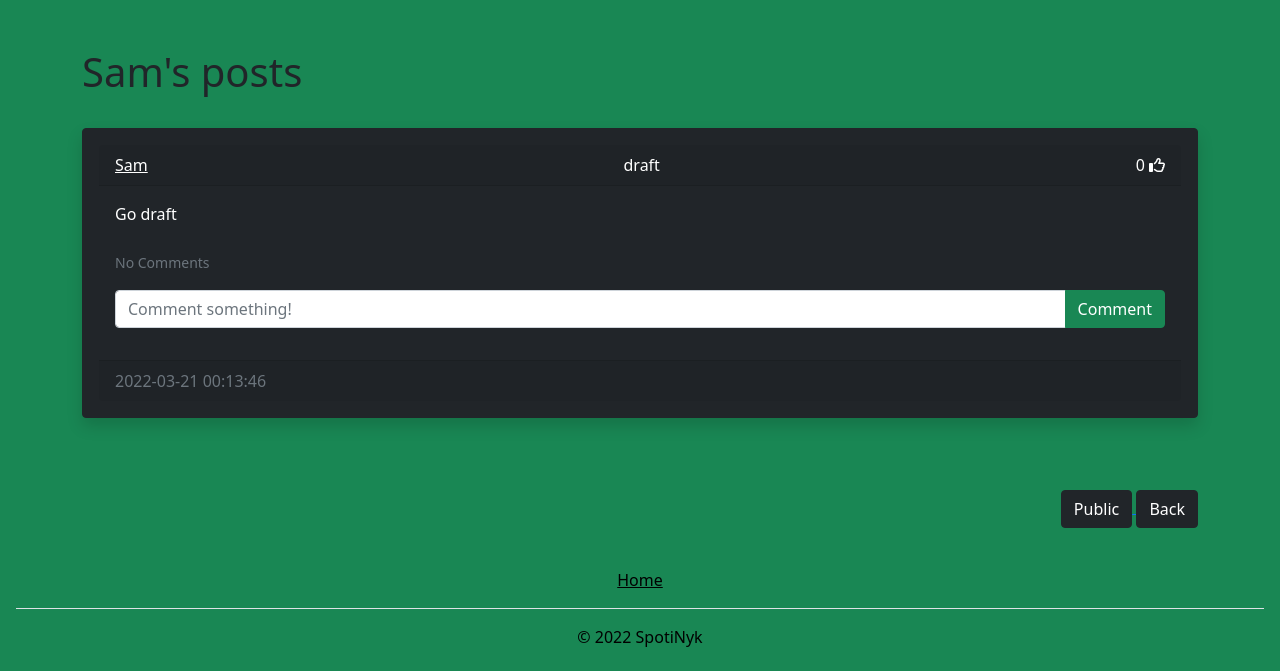
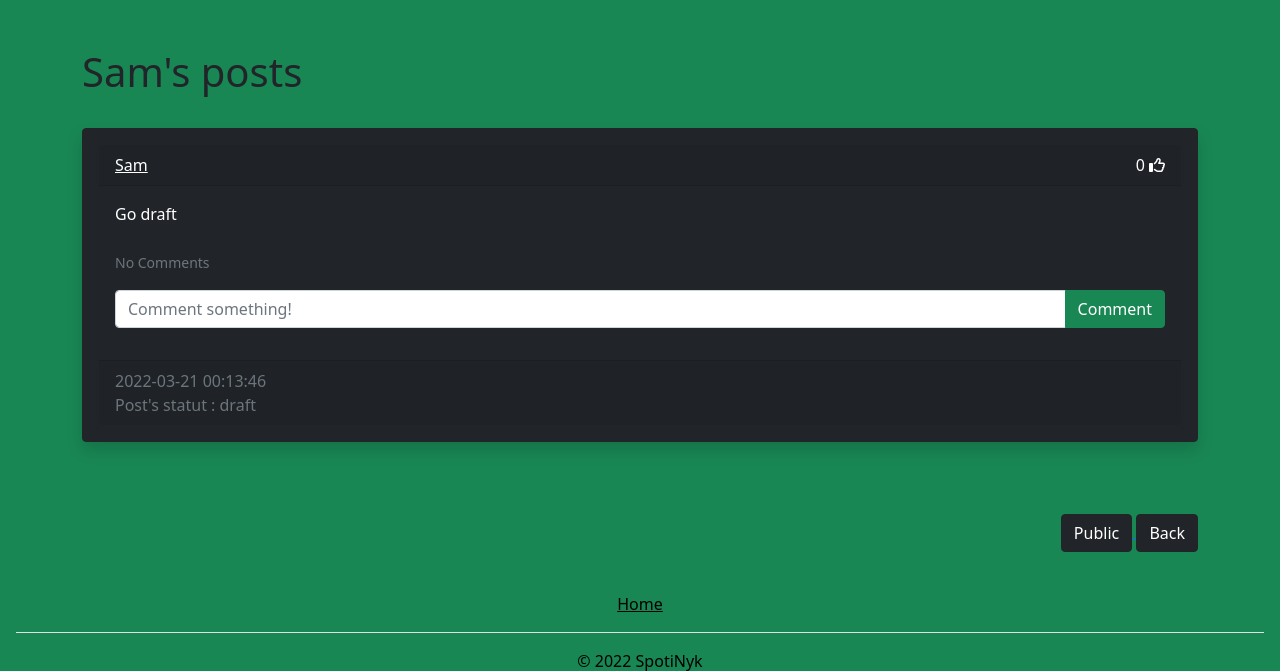
Before and after one commit to sambarthazon/WebsiteProject-UQAC, a Flask app: page /posts/show/draft/Sam in a window 1280 px wide. Shown: the part 72-743 px from the top of the page. Before the commit the page ends 719 px from the top, so only its background shows below. Run offline with Flask 2, Linux system fonts and the light colour scheme; data comes from the database, SQL or seed files in the repository; data that the repository does not hold is empty; some libraries are stand-ins or nearby versions.

Commit message:
Update posts_div_draft.html

```diff
--- a/website/templates/posts_div_draft.html
+++ b/website/templates/posts_div_draft.html
@@ -11,7 +11,6 @@
       <div class="shadow p-3 mb-5 bg-dark rounded card border-dark">
         <div class="card-header d-flex justify-content-between align-items-center">
           <a href="/posts/show/{{post.user.username}}" style="color: #ffffff;">{{post.user.username}}</a>
-          <a style="color: #ffffff;">{{post.visibility}}</a>
           <div style="color:#ffffff;">
             <span id="likes-count-{{post.id}}">
             {{ post.likes|length }}</span>
@@ -109,7 +108,12 @@
             <button type="submit" class="btn btn-success">Comment</button>
           </form>
         </div>
-        <div class="card-footer text-muted">{{post.date_created}}</div>
+        <div class="card-footer text-muted">
+          {{post.date_created}}
+          <div>
+            Post's statut : {{post.visibility}}
+          </div>
+        </div>
       </div>
       <br/ >
       {% endif %}
```
